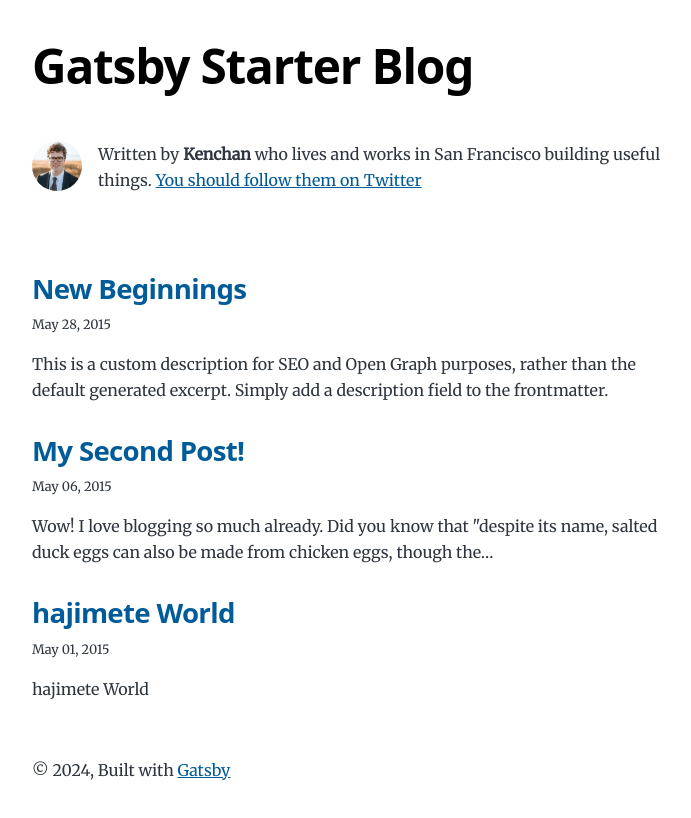
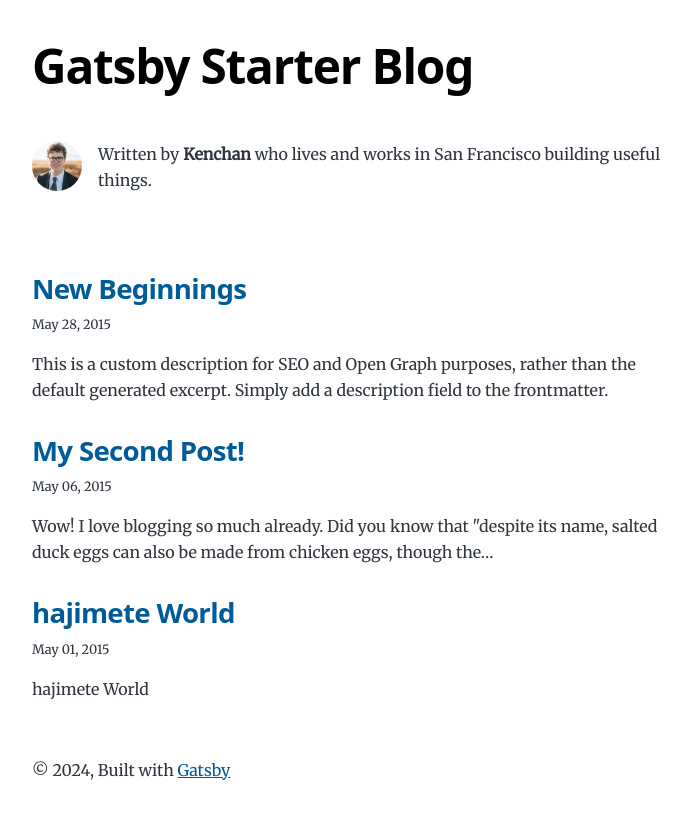
Before and after one commit to kenchan-kitchen/gatsby-blogs, a Gatsby site: page / in a window 1280 px wide. Shown: the whole page, without its empty margins (292-983 px from the left). Built offline with nearby package versions, Linux system fonts and the light colour scheme; Gatsby itself is replaced by a stand-in of ours.

Commit message:
gatsby-configとbio.jsからsocialを消した

```diff
--- a/gatsby-config.js
+++ b/gatsby-config.js
@@ -16,9 +16,6 @@
     },
     description: `A starter blog demonstrating what Gatsby can do.`,
     siteUrl: `https://gatsbystarterblogsource.gatsbyjs.io/`,
-    social: {
-      twitter: `kylemathews`,
-    },
   },
   plugins: [
     `gatsby-plugin-image`,
--- a/src/components/bio.js
+++ b/src/components/bio.js
@@ -18,9 +18,6 @@
             name
             summary
           }
-          social {
-            twitter
-          }
         }
       }
     }
@@ -28,8 +25,6 @@
 
   // Set these values by editing "siteMetadata" in gatsby-config.js
   const author = data.site.siteMetadata?.author
-  const social = data.site.siteMetadata?.social
-
   return (
     <div className="bio">
       <StaticImage
@@ -46,9 +41,6 @@
         <p>
           Written by <strong>{author.name}</strong> {author?.summary || null}
           {` `}
-          <a href={`https://twitter.com/${social?.twitter || ``}`}>
-            You should follow them on Twitter
-          </a>
         </p>
       )}
     </div>
```
